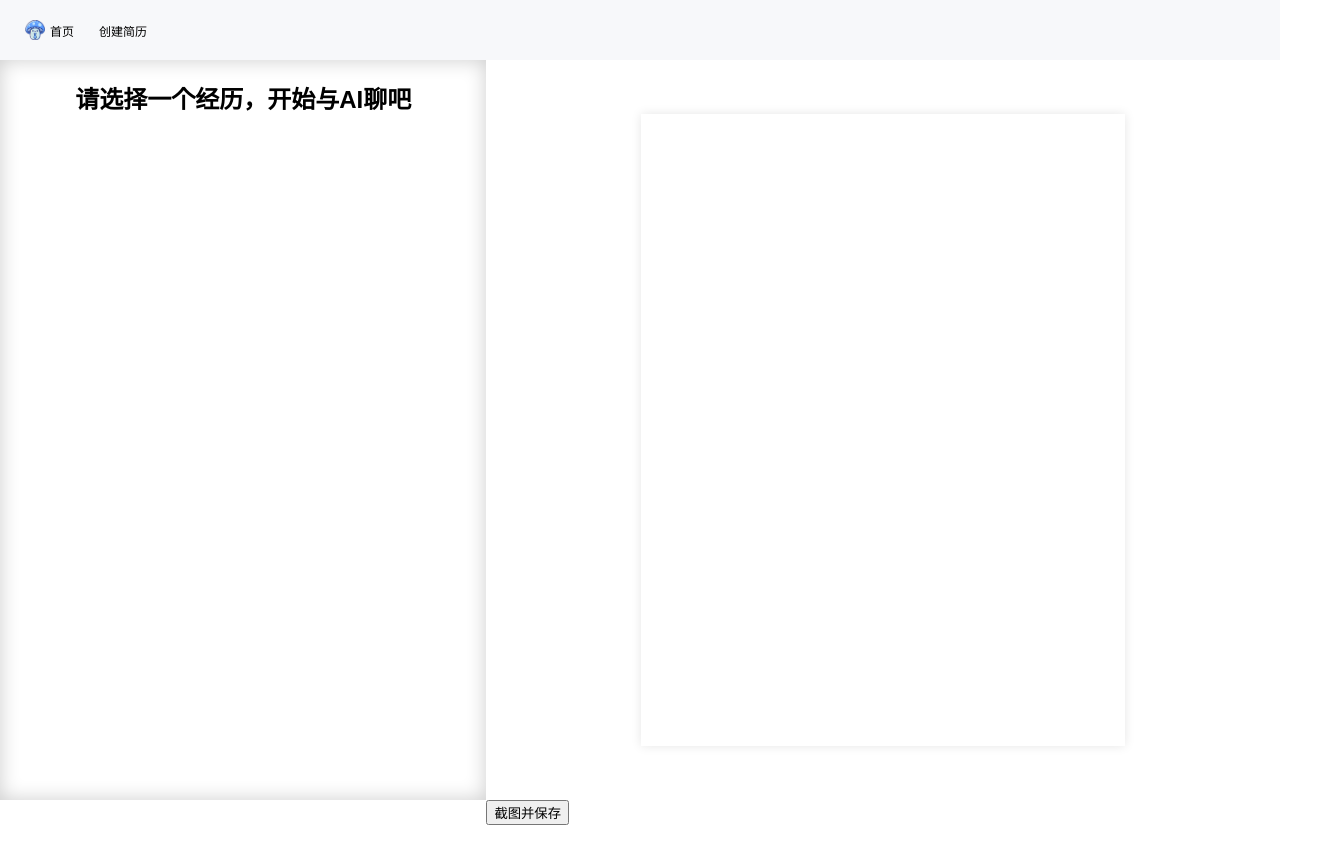
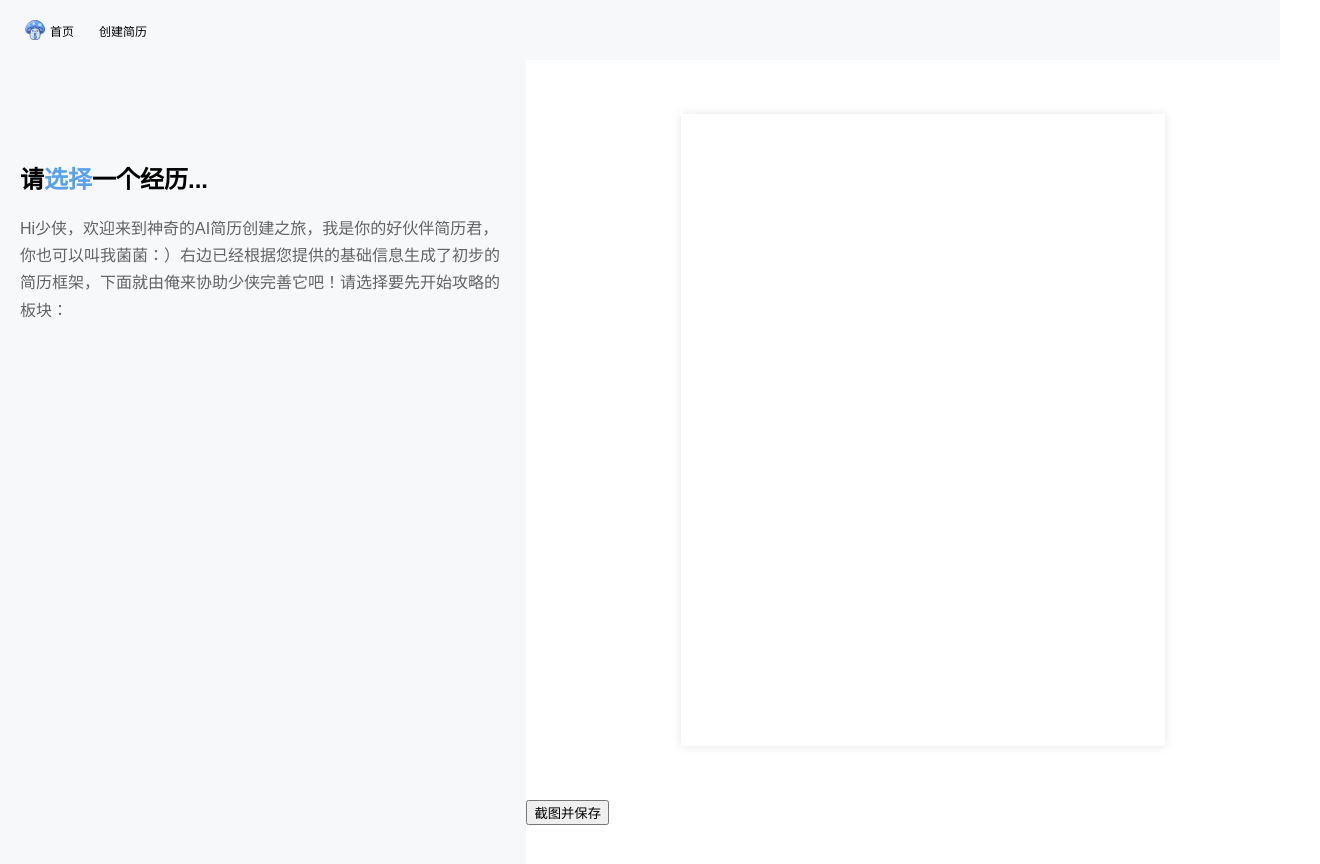
Before and after one commit to nagisa77/ai-cv, a Vue app: page /#/create-resume in a window 1280 px wide. Shown: the top 864 px of the page, 1320 px wide, since content can reach past the window. Before the commit the page ends 825 px from the top, so only its background shows below. Built offline with nearby package versions, Linux system fonts and the light colour scheme.

Commit message:
feat: form ui

```diff
--- a/src/components/SelectModuleComponent.vue
+++ b/src/components/SelectModuleComponent.vue
@@ -1,15 +1,14 @@
 <template>
   <div class="select-module">
-    <h2>请选择一个经历，开始与AI聊吧</h2>
-    <ul>
-      <li
-        v-for="module in chatModules"
-        :key="module.title"
-        @click="selectModule(module)"
-      >
+    <div class="select-module-title">请<span class="select-module-title-highlight">选择</span>一个经历...</div>
+    <div class="select-module-subtitle">
+      Hi少侠，欢迎来到神奇的AI简历创建之旅，我是你的好伙伴简历君，你也可以叫我菌菌：）右边已经根据您提供的基础信息生成了初步的简历框架，下面就由俺来协助少侠完善它吧！请选择要先开始攻略的板块：
+    </div>
+    <div class="select-module-list">
+      <div class="select-module-item" v-for="module in chatModules" :key="module.title" @click="selectModule(module)">
         {{ module.title }}
-      </li>
-    </ul>
+      </div>
+    </div>
   </div>
 </template>
 
@@ -33,34 +32,52 @@ export default {
 </script>
 
 <style scoped>
+
 .select-module {
-  display: flex;
-  flex-direction: column;
-  align-items: center;
-  justify-content: center;
+  padding: 100px 20px;
+  background-color: var(--color-header-background);
 
-  flex-direction: column;
   height: calc(100vh - 60px);
   width: 38vw;
-  box-shadow: inset 0 0 20px 0 rgba(0, 0, 0, 0.2);
-  justify-content: space-between;
 }
-.select-module h2 {
-  margin-bottom: 20px;
+
+.select-module-title {
+  font-size: 24px;
+  font-weight: bold;
 }
-.select-module ul {
-  list-style: none;
-  padding: 0;
+
+.select-module-title-highlight {
+  color: var(--color-primary);
 }
-.select-module li {
+
+.select-module-subtitle {
+  font-size: 16px;
+  color: var(--color-text-secondary);
+  margin-top: 20px;
+  opacity: 0.6;
+  line-height: 1.7;
+}
+
+.select-module-list {
+  margin-top: 40px;
+  display: flex;
+  flex-wrap: wrap;
+  gap: 10px;
+}
+
+.select-module-item {
   cursor: pointer;
-  margin: 8px 0;
+  color: var(--color-primary);
+  border: 2px solid var(--color-primary);
+  border-radius: 25px;
   padding: 8px 16px;
-  border: 1px solid #bbb;
-  border-radius: 4px;
-  transition: 0.3s;
+  font-size: 13px;
 }
-.select-module li:hover {
-  background-color: #f5f5f5;
+
+.select-module-item:hover {
+  background-color: var(--color-primary);
+  color: white;
+  transition: all 0.3s ease;
 }
+
 </style>
--- a/src/views/CreateResume.vue
+++ b/src/views/CreateResume.vue
@@ -117,6 +117,7 @@ export default {
 }
 
 .cv-container {
+  position: relative;
   height: calc(100vh - 60px);
   margin-top: 60px;
 }
```
